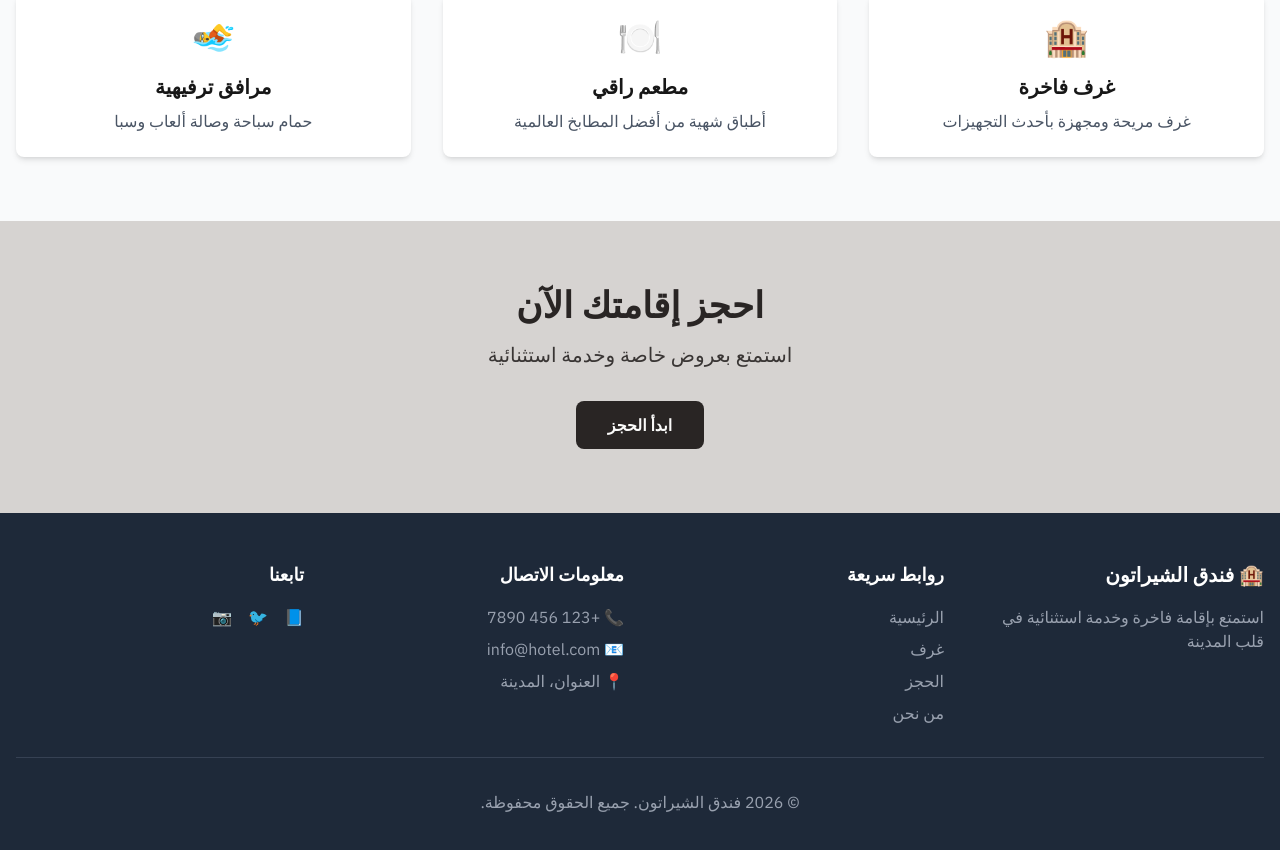
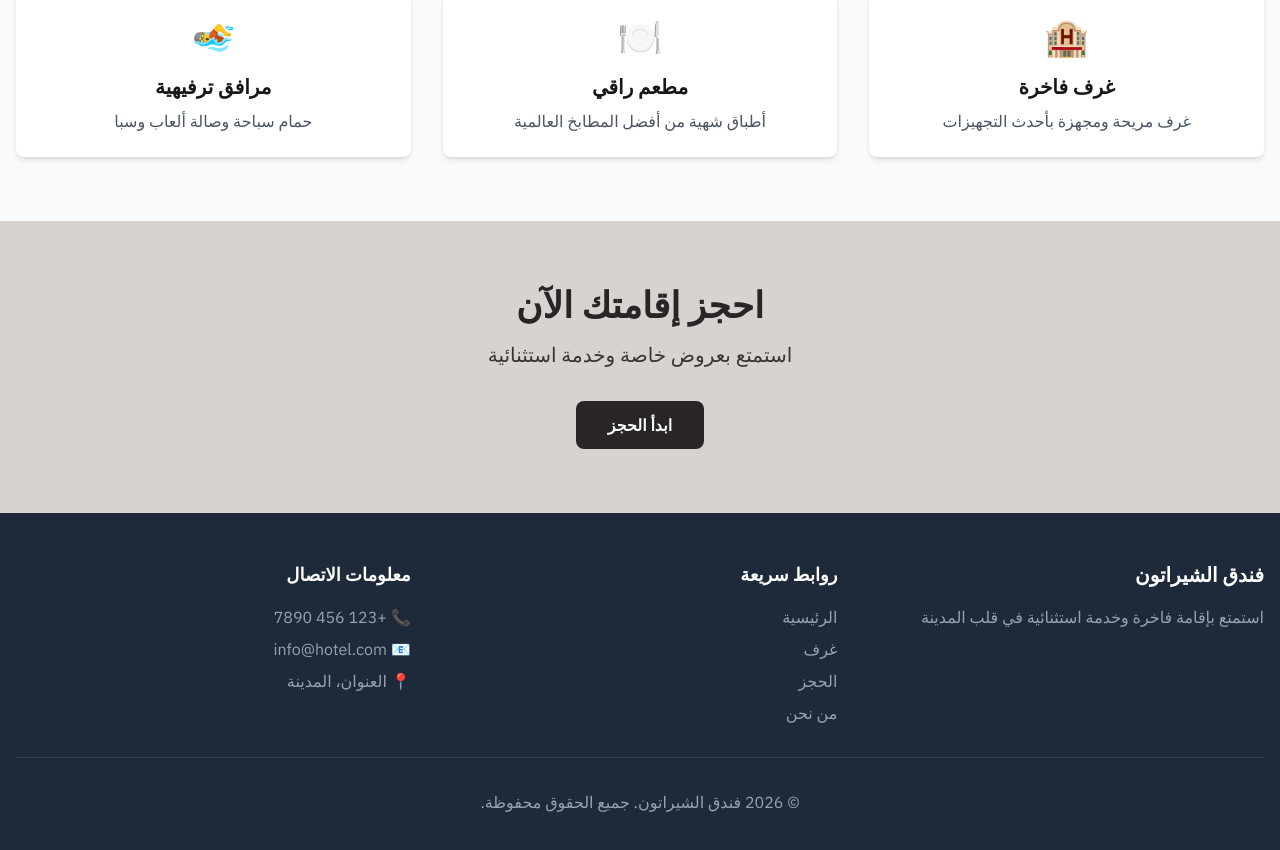
Before and after one commit to Majd933/hotel_project, a Next.js app: page /home in a window 1280 px wide. Shown: the part 959-1809 px from the top of the page. Built offline with nearby package versions, Linux system fonts and the light colour scheme.

Commit message:
Implement date range selection in BookingCalendar and adjust Footer layout. Add isInRange function to highlight selected date ranges in the calendar, and modify Footer to remove social media section and change grid layout from 4 to 3 columns for improved design.

```diff
--- a/src/components/BookingCalendar.tsx
+++ b/src/components/BookingCalendar.tsx
@@ -66,6 +66,15 @@ export default function BookingCalendar({ onDateSelect, selectedDates = [] }: Bo
     );
   };
 
+  const isInRange = (date: Date | null) => {
+    if (!date || selectedDates.length !== 2) return false;
+    const [startDate, endDate] = selectedDates;
+    const normalizedDate = new Date(date.getFullYear(), date.getMonth(), date.getDate());
+    const normalizedStart = new Date(startDate.getFullYear(), startDate.getMonth(), startDate.getDate());
+    const normalizedEnd = new Date(endDate.getFullYear(), endDate.getMonth(), endDate.getDate());
+    return normalizedDate >= normalizedStart && normalizedDate <= normalizedEnd;
+  };
+
   const isPastDate = (date: Date | null) => {
     if (!date) return false;
     const today = new Date();
@@ -103,6 +112,7 @@ export default function BookingCalendar({ onDateSelect, selectedDates = [] }: Bo
 
           {days1.map((date, index) => {
             const selected = isSelected(date);
+            const inRange = isInRange(date);
             const past = isPastDate(date);
 
             return (
@@ -113,7 +123,7 @@ export default function BookingCalendar({ onDateSelect, selectedDates = [] }: Bo
                   relative min-h-[60px] p-2 flex flex-col items-center justify-center rounded cursor-pointer transition-all border border-transparent
                   ${!date ? "cursor-default invisible" : ""}
                   ${past ? "text-stone-300 cursor-not-allowed" : "text-stone-800 hover:bg-stone-100"}
-                  ${selected ? "bg-stone-800 text-white font-semibold border-stone-800" : ""}
+                  ${selected || inRange ? "bg-stone-800 text-white font-semibold border-stone-800" : ""}
                 `}
               >
                 {date && (
@@ -142,6 +152,7 @@ export default function BookingCalendar({ onDateSelect, selectedDates = [] }: Bo
 
           {days2.map((date, index) => {
             const selected = isSelected(date);
+            const inRange = isInRange(date);
             const past = isPastDate(date);
 
             return (
@@ -152,7 +163,7 @@ export default function BookingCalendar({ onDateSelect, selectedDates = [] }: Bo
                   relative min-h-[60px] p-2 flex flex-col items-center justify-center rounded cursor-pointer transition-all border border-transparent
                   ${!date ? "cursor-default invisible" : ""}
                   ${past ? "text-stone-300 cursor-not-allowed" : "text-stone-800 hover:bg-stone-100"}
-                  ${selected ? "bg-stone-800 text-white font-semibold border-stone-800" : ""}
+                  ${selected || inRange ? "bg-stone-800 text-white font-semibold border-stone-800" : ""}
                 `}
               >
                 {date && (
--- a/src/components/Footer.tsx
+++ b/src/components/Footer.tsx
@@ -12,10 +12,10 @@ export default function Footer() {
   return (
     <footer className="bg-gray-800 text-white mt-auto">
       <div className="container mx-auto px-4 py-12">
-        <div className="grid md:grid-cols-4 gap-8">
+        <div className="grid md:grid-cols-3 gap-8">
           {/* About Section */}
           <div>
-            <h3 className="text-xl font-bold mb-4">🏨 {t("hotelName")}</h3>
+            <h3 className="text-xl font-bold mb-4">{t("hotelName")}</h3>
             <p className="text-gray-400">
               {t("footerDescription")}
             </p>
@@ -70,33 +70,6 @@ export default function Footer() {
             </ul>
           </div>
 
-          {/* Social Media */}
-          <div>
-            <h4 className="text-lg font-semibold mb-4">{t("followUs")}</h4>
-            <div className="flex gap-4">
-              <a
-                href="#"
-                className="text-gray-400 hover:text-white transition-colors"
-                aria-label="Facebook"
-              >
-                📘
-              </a>
-              <a
-                href="#"
-                className="text-gray-400 hover:text-white transition-colors"
-                aria-label="Twitter"
-              >
-                🐦
-              </a>
-              <a
-                href="#"
-                className="text-gray-400 hover:text-white transition-colors"
-                aria-label="Instagram"
-              >
-                📷
-              </a>
-            </div>
-          </div>
         </div>
 
         {/* Copyright */}
```
